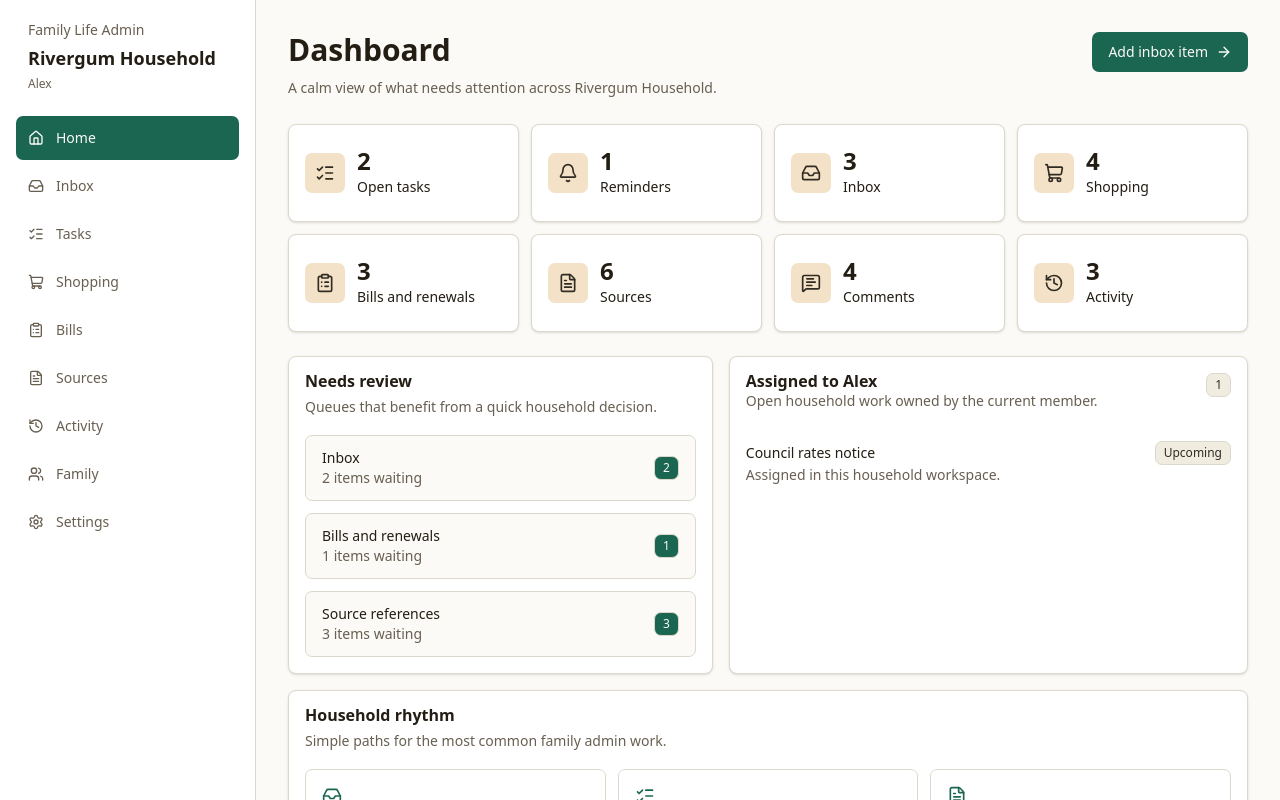
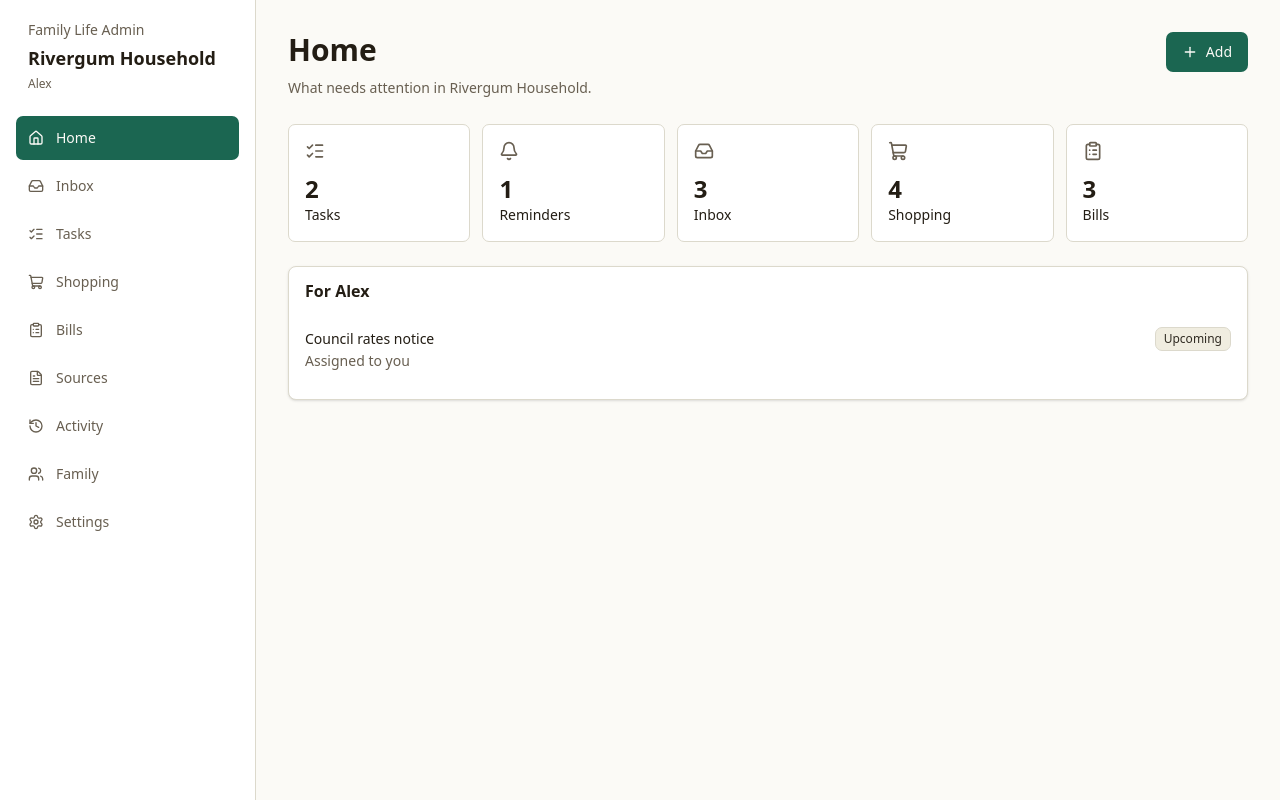
Before and after one commit to LatinMaestro/Life-Admin, a Next.js app: page / in a window 1280 px wide. Shown: the top 800 px of the page. Built offline with nearby package versions, Linux system fonts and the light colour scheme.

Commit message:
Simplify household home screen [skip ci]

```diff
--- a/src/app/(workspace)/page.tsx
+++ b/src/app/(workspace)/page.tsx
@@ -1,20 +1,9 @@
 import Link from "next/link";
-import {
-  ArrowRight,
-  Bell,
-  ClipboardList,
-  FileText,
-  History,
-  Inbox,
-  ListChecks,
-  MessageSquareText,
-  ShoppingCart,
-} from "lucide-react";
-import { Badge } from "@/components/ui/badge";
-import { buttonVariants } from "@/components/ui/button";
-import { Card, CardContent, CardDescription, CardHeader, CardTitle } from "@/components/ui/card";
+import { Bell, ClipboardList, Inbox, ListChecks, Plus, ShoppingCart } from "lucide-react";
 import { ItemRow } from "@/components/item-row";
 import { PageHeader } from "@/components/page-header";
+import { buttonVariants } from "@/components/ui/button";
+import { Card, CardContent, CardHeader, CardTitle } from "@/components/ui/card";
 import { getDashboardReadModel } from "@/lib/server/dashboard-read-model";
 
 function formatStatus(status: string) {
@@ -27,85 +16,42 @@ function formatStatus(status: string) {
 export default async function DashboardPage() {
   const dashboard = await getDashboardReadModel();
   const summary = [
-    { label: "Open tasks", value: dashboard.counts.openTasks, icon: ListChecks, href: "/tasks" },
+    { label: "Tasks", value: dashboard.counts.openTasks, icon: ListChecks, href: "/tasks" },
     { label: "Reminders", value: dashboard.counts.scheduledReminders, icon: Bell, href: "/tasks" },
     { label: "Inbox", value: dashboard.counts.inboxItems, icon: Inbox, href: "/inbox" },
     { label: "Shopping", value: dashboard.counts.openShoppingItems, icon: ShoppingCart, href: "/lists" },
-    { label: "Bills and renewals", value: dashboard.counts.billsAndRenewals, icon: ClipboardList, href: "/bills" },
-    { label: "Sources", value: dashboard.counts.sourceReferences, icon: FileText, href: "/sources" },
-    { label: "Comments", value: dashboard.counts.comments, icon: MessageSquareText, href: "/activity" },
-    { label: "Activity", value: dashboard.counts.activityEvents, icon: History, href: "/activity" },
+    { label: "Bills", value: dashboard.counts.billsAndRenewals, icon: ClipboardList, href: "/bills" },
   ];
 
   return (
     <>
       <PageHeader
-        title="Dashboard"
-        description={`A calm view of what needs attention across ${dashboard.household.name}.`}
+        title="Home"
+        description={`What needs attention in ${dashboard.household.name}.`}
         action={
-          <Link href="/inbox" className={buttonVariants({ variant: "default" })}>
-            Add inbox item
-            <ArrowRight className="h-4 w-4" aria-hidden="true" />
+          <Link href="/inbox#quick-capture" className={buttonVariants()}>
+            <Plus className="h-4 w-4" aria-hidden="true" />
+            Add
           </Link>
         }
       />
 
-      <section aria-label="Household overview" className="grid gap-3 sm:grid-cols-2 xl:grid-cols-4">
+      <section aria-label="Household overview" className="grid grid-cols-2 gap-3 sm:grid-cols-3 lg:grid-cols-5">
         {summary.map((item) => {
           const Icon = item.icon;
-
           return (
-            <Link key={item.label} href={item.href} className="block rounded-md transition-transform hover:-translate-y-0.5">
-              <Card className="h-full">
-                <CardContent className="flex min-h-24 items-center gap-3 p-4">
-                  <div className="flex h-10 w-10 shrink-0 items-center justify-center rounded-md bg-accent text-accent-foreground">
-                    <Icon className="h-5 w-5" aria-hidden="true" />
-                  </div>
-                  <div className="min-w-0">
-                    <p className="text-2xl font-semibold leading-none">{item.value}</p>
-                    <p className="mt-1 text-sm font-medium">{item.label}</p>
-                  </div>
-                </CardContent>
-              </Card>
+            <Link key={item.label} href={item.href} className="rounded-md border bg-card p-4 hover:bg-accent">
+              <Icon className="h-5 w-5 text-muted-foreground" aria-hidden="true" />
+              <p className="mt-3 text-2xl font-semibold">{item.value}</p>
+              <p className="text-sm">{item.label}</p>
             </Link>
           );
         })}
       </section>
 
-      <div className="mt-6 grid gap-4 lg:grid-cols-[0.9fr_1.1fr]">
-        <Card>
+      <Card className="mt-6">
         <CardHeader>
-            <CardTitle>Needs review</CardTitle>
-            <CardDescription>Queues that benefit from a quick household decision.</CardDescription>
-          </CardHeader>
-          <CardContent className="space-y-3">
-            {dashboard.reviewQueues.map((queue) => (
-              <Link
-                key={queue.href}
-                href={queue.href}
-                className="flex min-h-14 items-center justify-between gap-3 rounded-md border bg-background px-4 py-3 transition-colors hover:bg-accent"
-              >
-                <div>
-                  <p className="text-sm font-medium">{queue.label}</p>
-                  <p className="text-sm text-muted-foreground">
-                    {queue.count === 0 ? "Nothing waiting" : `${queue.count} items waiting`}
-                  </p>
-                </div>
-                <Badge variant={queue.count > 0 ? "default" : "secondary"}>{queue.count}</Badge>
-              </Link>
-            ))}
-          </CardContent>
-        </Card>
-
-        <Card>
-          <CardHeader>
-            <div className="flex items-start justify-between gap-3">
-              <div>
-                <CardTitle>Assigned to {dashboard.currentMember.displayName}</CardTitle>
-                <CardDescription>Open household work owned by the current member.</CardDescription>
-              </div>
-              <Badge>{dashboard.assignedToCurrentMember.length}</Badge>
-            </div>
+          <CardTitle>For {dashboard.currentMember.displayName}</CardTitle>
         </CardHeader>
         <CardContent>
           {dashboard.assignedToCurrentMember.length > 0 ? (
@@ -113,41 +59,14 @@ export default async function DashboardPage() {
               <ItemRow
                 key={item.id}
                 title={item.title}
-                  detail="Assigned in this household workspace."
+                detail="Assigned to you"
                 status={formatStatus(item.status)}
                 href={item.href}
               />
             ))
           ) : (
-              <p className="rounded-md border bg-background p-4 text-sm text-muted-foreground">
-                No open items are assigned to this member.
-              </p>
+            <p className="py-4 text-sm text-muted-foreground">Nothing is assigned to you.</p>
           )}
-          </CardContent>
-        </Card>
-      </div>
-
-      <Card className="mt-4">
-        <CardHeader>
-          <CardTitle>Household rhythm</CardTitle>
-          <CardDescription>Simple paths for the most common family admin work.</CardDescription>
-        </CardHeader>
-        <CardContent className="grid gap-3 sm:grid-cols-3">
-          <Link href="/inbox" className="rounded-md border p-4 transition-colors hover:bg-accent">
-            <Inbox className="h-5 w-5 text-primary" aria-hidden="true" />
-            <p className="mt-3 text-sm font-semibold">Capture</p>
-            <p className="mt-1 text-sm text-muted-foreground">Put a new household item in the shared inbox.</p>
-          </Link>
-          <Link href="/tasks" className="rounded-md border p-4 transition-colors hover:bg-accent">
-            <ListChecks className="h-5 w-5 text-primary" aria-hidden="true" />
-            <p className="mt-3 text-sm font-semibold">Coordinate</p>
-            <p className="mt-1 text-sm text-muted-foreground">Review tasks, ownership, and reminders.</p>
-          </Link>
-          <Link href="/sources" className="rounded-md border p-4 transition-colors hover:bg-accent">
-            <FileText className="h-5 w-5 text-primary" aria-hidden="true" />
-            <p className="mt-3 text-sm font-semibold">Confirm</p>
-            <p className="mt-1 text-sm text-muted-foreground">Return to the original source before taking action.</p>
-          </Link>
         </CardContent>
       </Card>
     </>
```
Lines whose indentation alone changed are shown as unchanged.
